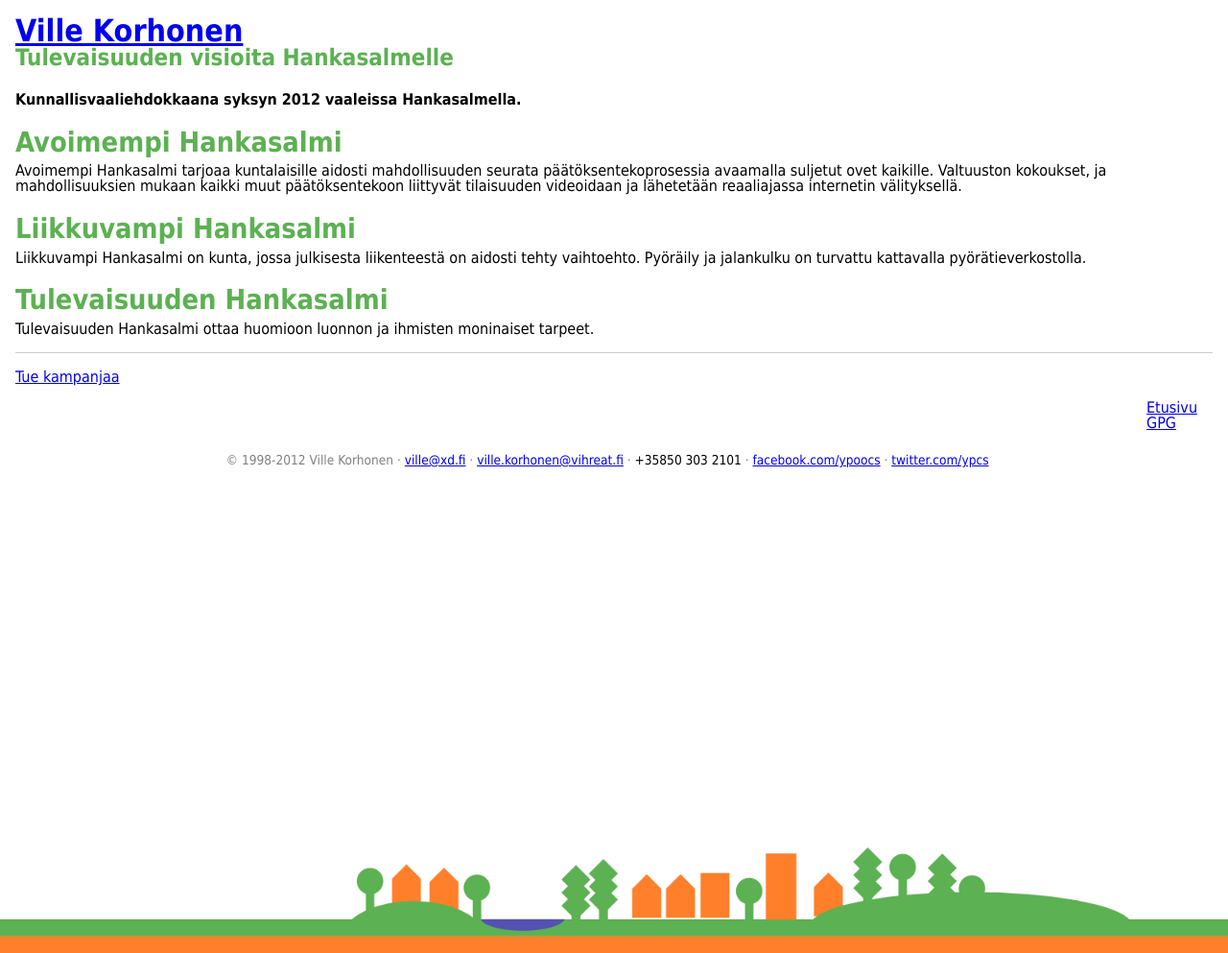
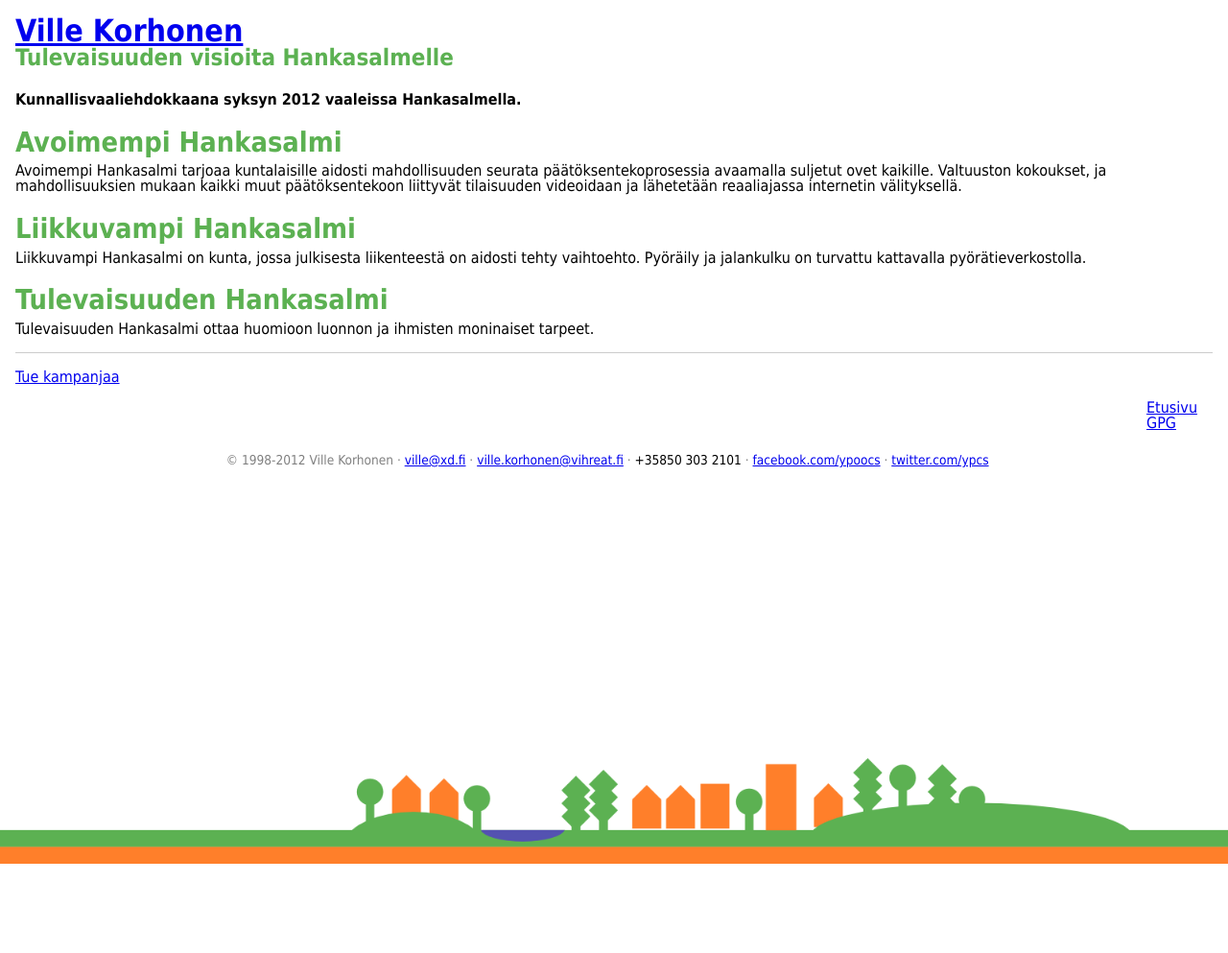
Before and after one commit to annavonzansen/ypcs.github.com, a Jekyll site: the page built from index.html, in a window 1280 px wide. Shown: the whole page at 96% size. Built offline with Jekyll 4.4.1, drawn with Linux system fonts in a browser that asks for light colours; nearby versions of some CDN libraries; library files that are not in the unit come from our copies; Markdown is read by kramdown in place of the engine named in the settings; after the commit the page ends 900 px from its top, so only the background shows below that.

Commit message:
Removed padding from HTML

```diff
--- a/media/css/kuntavaalit2012.css
+++ b/media/css/kuntavaalit2012.css
@@ -1,6 +1,5 @@
 html {
   background: url('../img/kuntavaalit_ftr.png') no-repeat bottom right #ffffff;
-  padding-bottom: 93px;
   background-size: 100% auto;
   min-height: 100%;
 }
--- a/media/css/kuntavaalit2012.less
+++ b/media/css/kuntavaalit2012.less
@@ -1,6 +1,6 @@
 html {
     background: url('../img/kuntavaalit_ftr.png') no-repeat bottom right #fff;
-    padding-bottom: 93px;
+//    padding-bottom: 93px;
     //background-size: cover;
     background-size: 100% auto;
     min-height: 100%;
```
